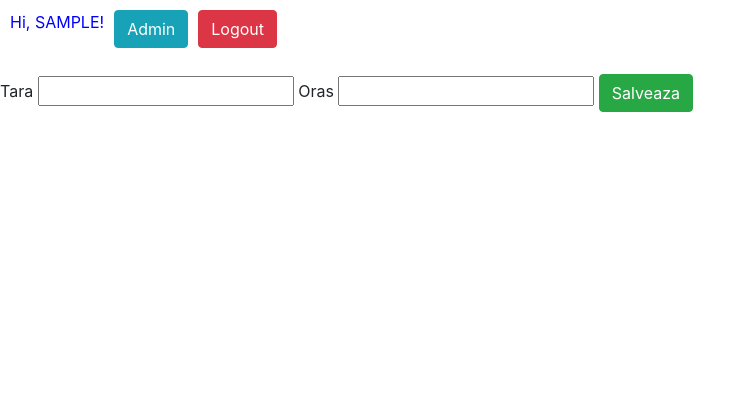
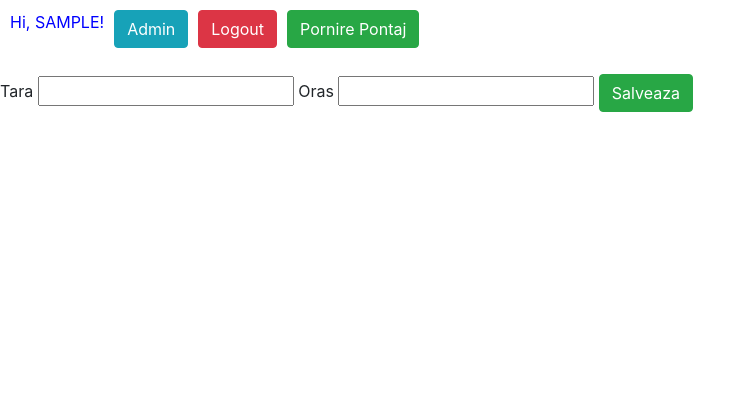
Before and after one commit to IlieMihai-Cristian/Python23, a Django app: page /locations/adaugare/ in a window 1280 px wide. Shown: the top 420 px of the page, without its empty margins (0-752 px from the left). Run offline with Django 5.2, Linux system fonts and the light colour scheme; the visitor is signed in with stand-in values (Sample User, id 1); data that the repository does not hold is empty.

Commit message:
django_pontaj

```diff
--- a/django_project/proiect/aplicatie1/urls.py
+++ b/django_project/proiect/aplicatie1/urls.py
@@ -10,5 +10,6 @@ urlpatterns = [
     path('<int:pk>/update/', views.UpdateLocationView.as_view(), name='editare'),
     path('<int:pk>/delete/', views.delete_location, name='stergere'),
     path('<int:pk>/restore/', views.restore_location, name='reactivare'),
-    path('start_timesheet/', views.start_timesheet, name='start_pontaj')
+    path('start_timesheet/', views.start_timesheet, name='start_pontaj'),
+    path('stop_timesheet/', views.stop_timesheet, name='stop_pontaj')
 ]
--- a/django_project/proiect/aplicatie1/views.py
+++ b/django_project/proiect/aplicatie1/views.py
@@ -2,6 +2,7 @@ import datetime
 
 from django.contrib.auth.decorators import login_required, permission_required
 from django.contrib.auth.mixins import LoginRequiredMixin, PermissionRequiredMixin
+from django.http import HttpResponseRedirect
 from django.shortcuts import render, redirect
 from django.views.generic import ListView, CreateView, UpdateView
 from aplicatie1.models import Location, Pontaj
@@ -20,6 +21,12 @@ class LocationView(LoginRequiredMixin, ListView):
 
     # def get_queryset(self):
     #     return Location.objects.filter(active=True)
+
+    # def get_context_data(self, **kwargs):
+    #     context = super(LocationView, self).get_context_data(**kwargs)
+    #     context['ionel'] = [12, 25]
+    #     return context
+
 
 class CreateLocationView(LoginRequiredMixin, CreateView):
     model = Location
@@ -64,4 +71,16 @@ def restore_location(request, pk):
 
 @login_required
 def start_timesheet(request):
-    Pontaj.objects.create(user_id=request.user.id, start_date=datetime.datetime.now())
+    # Pontaj.objects.create(user_id=request.user.id, start_date=datetime.datetime.now())
+    new_instance = Pontaj()
+    new_instance.user_id = request.user.id
+    # new_instance.user = User.objects.get(id=request.user.id)
+    new_instance.start_date = datetime.datetime.now()
+    new_instance.save()
+    return HttpResponseRedirect(request.META.get('HTTP_REFERER'))
+
+
+@login_required
+def stop_timesheet(request):
+    Pontaj.objects.filter(user_id=request.user.id, end_date=None).update(end_date=datetime.datetime.now())
+    return HttpResponseRedirect(request.META.get('HTTP_REFERER'))
--- /dev/null
+++ b/django_project/proiect/proiect/context_processor.py
@@ -0,0 +1,9 @@
+from aplicatie1.models import Pontaj
+
+
+def is_ready_to_work(request):
+    if request.user.is_authenticated:
+        if Pontaj.objects.filter(user_id=request.user.id, end_date=None).exists():
+            return {'ready_to_work': False}
+        return {'ready_to_work': True}
+    return {}
--- a/django_project/proiect/proiect/settings.py
+++ b/django_project/proiect/proiect/settings.py
@@ -63,6 +63,7 @@ TEMPLATES = [
                 'django.template.context_processors.request',
                 'django.contrib.auth.context_processors.auth',
                 'django.contrib.messages.context_processors.messages',
+                'proiect.context_processor.is_ready_to_work'
             ],
         },
     },
--- a/django_project/proiect/templates/base.html
+++ b/django_project/proiect/templates/base.html
@@ -17,6 +17,11 @@
                                 {% csrf_token %}
                                 <button class="btn btn-xs btn-danger" style="margin-left: 10px" type="submit">Logout</button>
                             </form>
+                            {% if ready_to_work %}
+                                <a class="btn btn-success" style="margin-left: 10px" href="{% url 'locations:start_pontaj' %}">Pornire Pontaj</a>
+                            {% else %}
+                                <a class="btn btn-danger" style="margin-left: 10px" href="{% url 'locations:stop_pontaj' %}">Oprire Pontaj</a>
+                            {% endif %}
                         {% endif %}
                     </div>
                 </nav>
```
